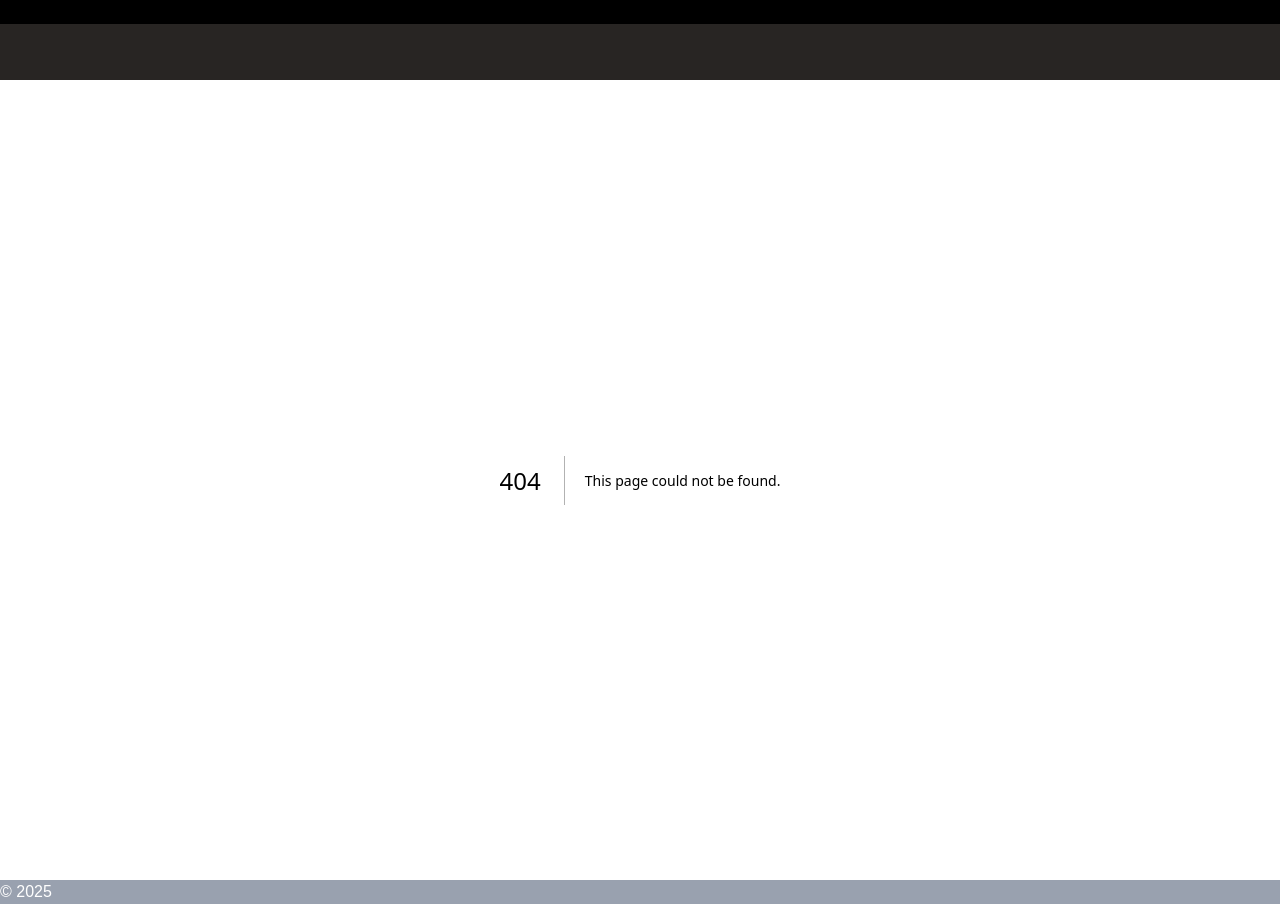
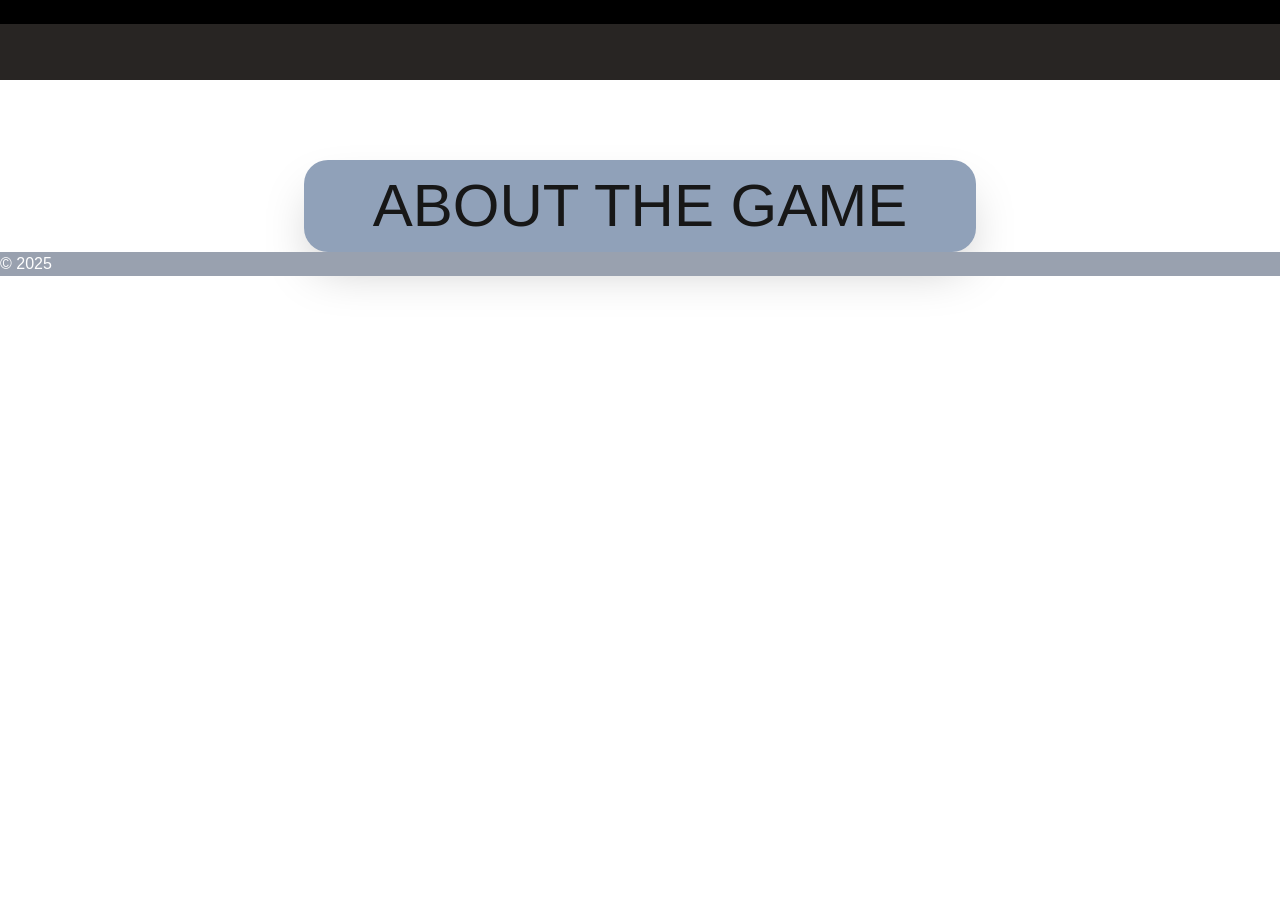
Before and after one commit to jasminedns/steam-wrecked, a Next.js app: page /about in a window 1280 px wide. Before the commit this address had no page. After the commit the page ends 800 px from the top, so only its background shows below. Built offline with nearby package versions, Linux system fonts and the light colour scheme.

Commit message:
Added a heading with a transparent grey box on the about page.

```diff
--- /dev/null
+++ b/src/app/about/page.tsx
@@ -0,0 +1,11 @@
+import AGHeading from '../../components/AGHeading';
+
+const AboutPage = () => {
+    return (
+        <div>
+            <AGHeading />
+        </div>
+    );
+}
+
+export default AboutPage;
--- /dev/null
+++ b/src/components/AGHeading.tsx
@@ -0,0 +1,13 @@
+const AGHeading = () => {
+    return (
+        <div className="pt-20">
+            <div className="w-full max-w-2xl mx-auto bg-slate-400 bg-opacity-50 rounded-3xl shadow-2xl p-4">
+                <h1 className="charter text-6xl text-center">
+                    ABOUT THE GAME
+                </h1>
+            </div>
+        </div>
+    );
+}
+
+export default AGHeading;
```
